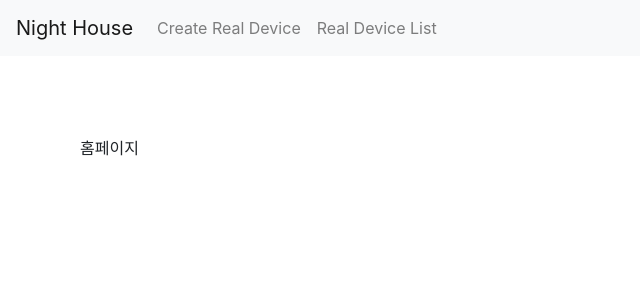
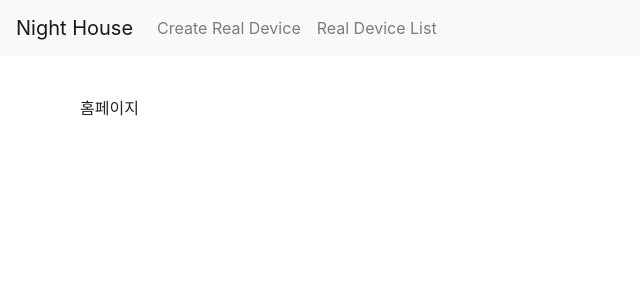
Before and after one commit to student513/nighthouse, a React (Create React App) app in the folder client/: page / in a window 1280 px wide. Shown: the top 300 px of the page, without its empty margins (0-640 px from the left). Built offline with nearby package versions, Linux system fonts and the light colour scheme.

Commit message:
날짜별 리포트 조회기능: 완료

```diff
--- a/client/src/components/ReportDatePicker.tsx
+++ b/client/src/components/ReportDatePicker.tsx
@@ -2,6 +2,7 @@ import { useState, useCallback, useEffect } from "react"
 import DatePicker from "react-datepicker"
 
 import { ReportData } from "../interfaces/ReportType"
+import TimeParser from "../utils/TimeParser"
 
 import "react-datepicker/dist/react-datepicker.css"
 
@@ -35,13 +36,21 @@ const ReportDatePicker = ({ reportList }: Props) => {
   useEffect(() => {
     showReportsBySelectedDate()
   }, [selectedDate])
+
   return (
     <>
       <DatePicker selected={selectedDate} onChange={handleDatePicker} />
+      <br />
+      <br />
       {selectedDateReports.length > 0 ? (
-        selectedDateReports.map((selectedDateReport) => (
-          <div key={selectedDateReport.fetchTime}>{selectedDateReport.fetchTime}</div>
-        ))
+        selectedDateReports.map((selectedDateReport) => {
+          const winUrl = URL.createObjectURL(new Blob([selectedDateReport.reportCode], { type: "text/html" }))
+          return (
+            <a className="btn btn-primary" onClick={() => window.open(winUrl)} key={selectedDateReport.fetchTime}>
+              {TimeParser(selectedDateReport.fetchTime)}
+            </a>
+          )
+        })
       ) : (
         <div>해당 일자의 리포트가 없습니다!</div>
       )}
--- a/client/src/interfaces/ReportType.ts
+++ b/client/src/interfaces/ReportType.ts
@@ -30,6 +30,7 @@ export interface ReportData {
   seo: number
   createdAt: string
   updatedAt: string
+  reportCode: string
 }
 
 export interface RepresentationValue {
--- a/client/src/style/App.css
+++ b/client/src/style/App.css
@@ -1,3 +1,5 @@
 .Container {
-  margin: 10vh;
+  margin-left: 10vh;
+  margin-right: 10vh;
+  margin-top: 5vh;
 }
--- /dev/null
+++ b/client/src/utils/TimeParser.ts
@@ -0,0 +1,5 @@
+const TimeParser = (time: string) => {
+  const Time = new Date(time)
+  return `${Time.getFullYear()}년 ${Time.getMonth()}월 ${Time.getDate()}일 ${Time.getHours()}시`
+}
+export default TimeParser
```
Also changed, not shown: 1 other file (tests, documents, lock files or other folders).
